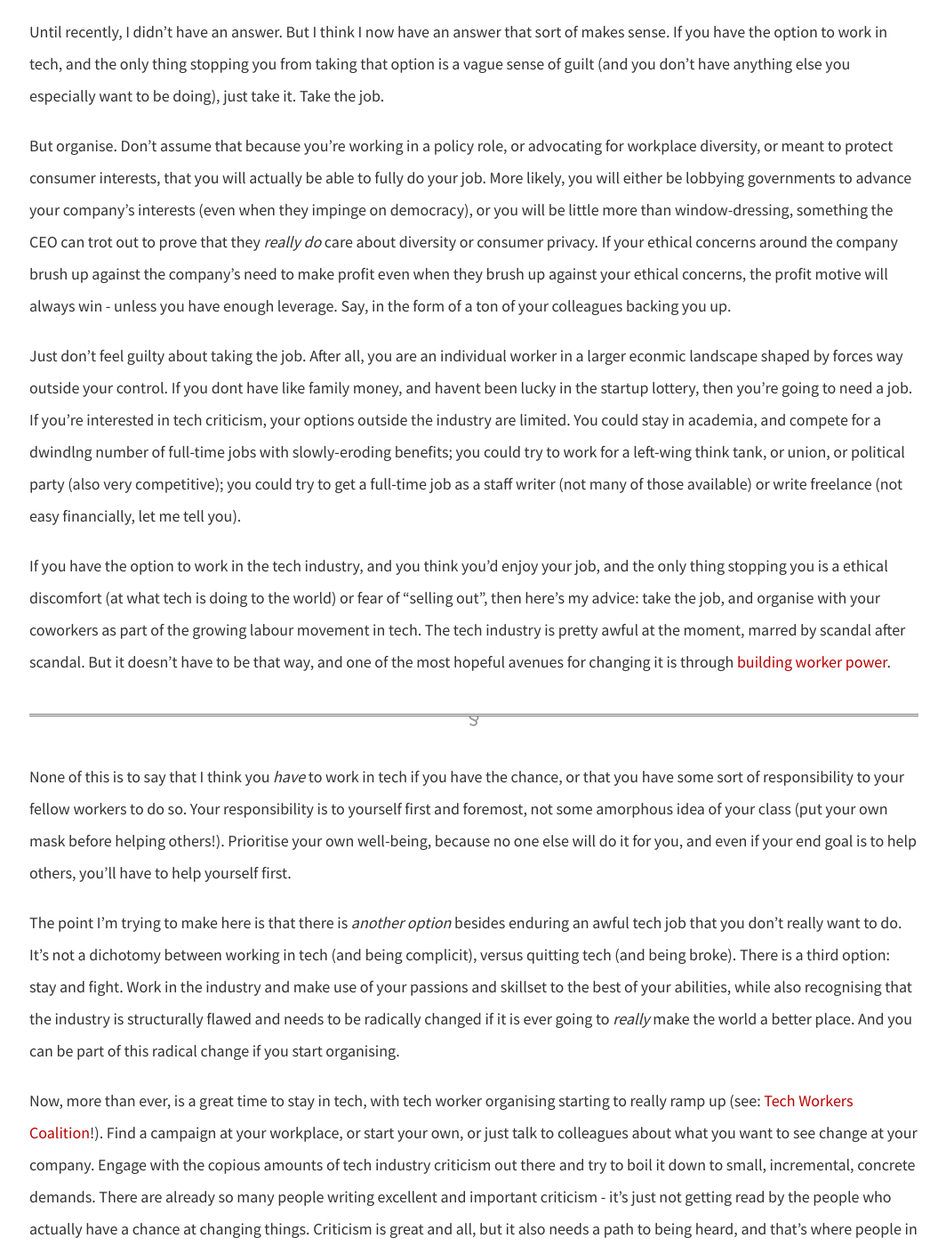
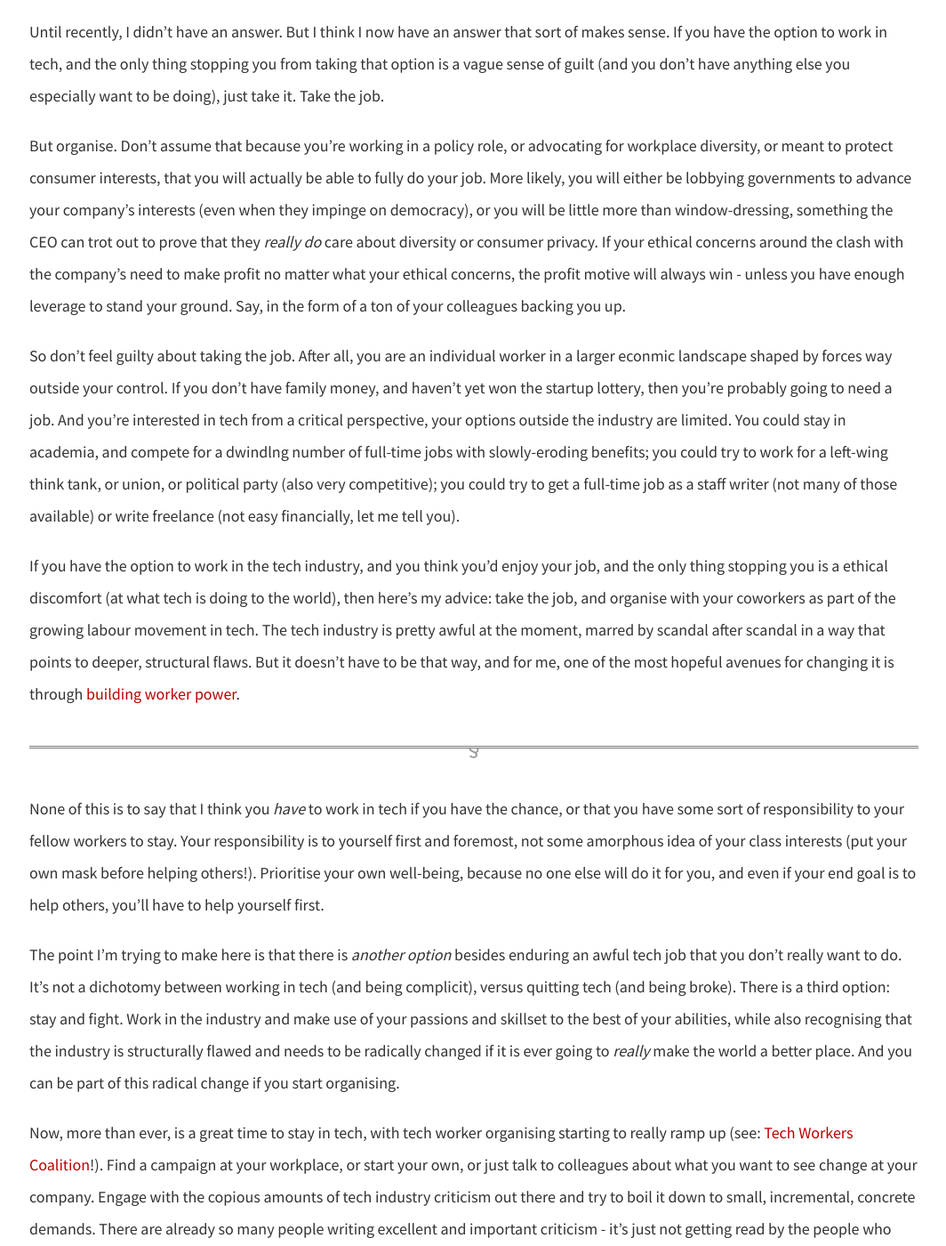
Before and after one commit to dellsystem/dellsystem.github.io, a Jekyll site: the page built from _posts/2019-1-10-fragments-10.md, in a window 1280 px wide and 1400 px high, scrolled down 643 px. Shown: the whole window at 89% size, without its empty margins (107-1171 px from the left). Built offline with Jekyll 4.4.1, drawn with Linux system fonts in a browser that asks for light colours; part of the change alters nothing that is shown; some of the changed text lies outside the part shown.

Commit message:
Update fragments-10 again
Some edits + new paragraphs at the end.

```diff
--- a/_posts/2019-1-10-fragments-10.md
+++ b/_posts/2019-1-10-fragments-10.md
@@ -1,23 +1,31 @@
 ---
 title: Take the job, but organise
 layout: fragment
-description: "Have the option to work in tech, but concerned about the ethics of the industry? There's a solution for that."
+description: "Have the option to work in tech, but concerned about the ethics of the industry? There's a solution for that: organise."
 ---
 
 In the last few months - since I finished my masters degree - a fair number of people have asked me for advice about (critical) masters degrees and/or whether they should get a job in tech. People who are still in school ask about job options post-degree, and whether working for a big tech company would be "selling out". People who are considering a masters degree like mine ask whether it's worth it, or if they should just work in the tech industry.
 
 Until recently, I didn't have an answer. But I think I now have an answer that sort of makes sense. If you have the option to work in tech, and the only thing stopping you from taking that option is a vague sense of guilt (and you don't have anything else you especially want to be doing), just take it. Take the job.
 
-But organise. Don't assume that because you're working in a policy role, or advocating for workplace diversity, or meant to protect consumer interests, that you will actually be able to fully do your job. More likely, you will either be lobbying governments to advance your company's interests (even when they impinge on democracy), or you will be little more than window-dressing, something the CEO can trot out to prove that they _really do_ care about diversity or consumer privacy. If your ethical concerns around the company brush up against the company's need to make profit even when they brush up against your ethical concerns, the profit motive will always win - unless you have enough leverage. Say, in the form of a ton of your colleagues backing you up.
+But organise. Don't assume that because you're working in a policy role, or advocating for workplace diversity, or meant to protect consumer interests, that you will actually be able to fully do your job. More likely, you will either be lobbying governments to advance your company's interests (even when they impinge on democracy), or you will be little more than window-dressing, something the CEO can trot out to prove that they _really do_ care about diversity or consumer privacy. If your ethical concerns around the clash with the company's need to make profit no matter what your ethical concerns, the profit motive will always win - unless you have enough leverage to stand your ground. Say, in the form of a ton of your colleagues backing you up.
 
-Just don't feel guilty about taking the job. After all, you are an individual worker in a larger econmic landscape shaped by forces way outside your control. If you dont have like family money, and havent been lucky in the startup lottery, then you're going to need a job. If you're interested in tech criticism, your options outside the industry are limited. You could stay in academia, and compete for a dwindlng number of full-time jobs with slowly-eroding benefits; you could try to work for a left-wing think tank, or union, or political party (also very competitive); you could try to get a full-time job as a staff writer (not many of those available) or write freelance (not easy financially, let me tell you).
+So don't feel guilty about taking the job. After all, you are an individual worker in a larger econmic landscape shaped by forces way outside your control. If you don't have family money, and haven't yet won the startup lottery, then you're probably going to need a job. And you're interested in tech from a critical perspective, your options outside the industry are limited. You could stay in academia, and compete for a dwindlng number of full-time jobs with slowly-eroding benefits; you could try to work for a left-wing think tank, or union, or political party (also very competitive); you could try to get a full-time job as a staff writer (not many of those available) or write freelance (not easy financially, let me tell you).
 
-If you have the option to work in the tech industry, and you think you'd enjoy your job, and the only thing stopping you is a ethical discomfort (at what tech is doing to the world) or fear of "selling out", then here's my advice: take the job, and organise with your coworkers as part of the growing labour movement in tech. The tech industry is pretty awful at the moment, marred by scandal after scandal. But it doesn't have to be that way, and one of the most hopeful avenues for changing it is through [building worker power](https://novaramedia.com/2018/06/27/now-is-the-time-for-worker-power-in-the-tech-industry/).
+If you have the option to work in the tech industry, and you think you'd enjoy your job, and the only thing stopping you is a ethical discomfort (at what tech is doing to the world), then here's my advice: take the job, and organise with your coworkers as part of the growing labour movement in tech. The tech industry is pretty awful at the moment, marred by scandal after scandal in a way that points to deeper, structural flaws. But it doesn't have to be that way, and for me, one of the most hopeful avenues for changing it is through [building worker power](https://novaramedia.com/2018/06/27/now-is-the-time-for-worker-power-in-the-tech-industry/).
 
 ***
 
-None of this is to say that I think you _have_ to work in tech if you have the chance, or that you have some sort of responsibility to your fellow workers to do so. Your responsibility is to yourself first and foremost, not some amorphous idea of your class (put your own mask before helping others!). Prioritise your own well-being, because no one else will do it for you, and even if your end goal is to help others, you'll have to help yourself first.
+None of this is to say that I think you _have_ to work in tech if you have the chance, or that you have some sort of responsibility to your fellow workers to stay. Your responsibility is to yourself first and foremost, not some amorphous idea of your class interests (put your own mask before helping others!). Prioritise your own well-being, because no one else will do it for you, and even if your end goal is to help others, you'll have to help yourself first.
 
 The point I'm trying to make here is that there is _another option_ besides enduring an awful tech job that you don't really want to do. It's not a dichotomy between working in tech (and being complicit), versus quitting tech (and being broke). There is a third option: stay and fight. Work in the industry and make use of your passions and skillset to the best of your abilities, while also recognising that the industry is structurally flawed and needs to be radically changed if it is ever going to _really_ make the world a better place. And you can be part of this radical change if you start organising.
 
 Now, more than ever, is a great time to stay in tech, with tech worker organising starting to really ramp up (see: [Tech Workers Coalition](https://techworkerscoalition.org/)!). Find a campaign at your workplace, or start your own, or just talk to colleagues about what you want to see change at your company. Engage with the copious amounts of tech industry criticism out there and try to boil it down to small, incremental, concrete demands. There are already so many people writing excellent and important criticism - it's just not getting read by the people who actually have a chance at changing things. Criticism is great and all, but it also needs a path to being heard, and that's where people in the industry come in.
+
+I chose to quit the industry and get a masters degree, because that seemed like the best option at the time (I didn't even know worker organising was, like, a thing, much less in tech). I learned a lot through the program (I've posted all my [notes and coursework](/lse) on my website). But I learned much more through moving to London and engaging with the larger left community there (going to events; following people on Twitter; volunteering for political causes - all of which are all lot cheaper than tuition fees).
+
+That's not to entirely discount the value of academia. If you feel like you'd prefer a structured program, and want time off from work, and can afford the exorbitant cost of a masters degree on a relevant topic, then by all means, go for it. But don't expect it to answer all your questions, or give you a better idea of what you should do. And don't treat it as an end in itself, either. At the end of the day, all the scholarly criticism of the tech industry won't do any good if it's locked up within the archives of some pay-per-view academic journals - it needs to be read, and acted upon, by people who actually have the power to do something about it.
+
+Right now, the most promising potential agents for change are tech workers. For too long, they've been stereotyped as apolitical and uninterested in organising, mostly due to their comfortable material positions (relative to many other industries). This is true to some degree, but as the material conditions in the industry change - especially with the rise of the [contract workforce](/posts/fragments-3) - this won't be true forever. People are _already_ organising, and these efforts have the potential to become part of a broader amount of holding the tech industry [accountable to society as a whole](https://newsocialist.org.uk/technological-development-for-the-many/), not just the people lucky enough to already be within it.
+
+Take the job, and organise. Disrupt the tech industry from within. It won't be easy, but it'll be worth it.
```
